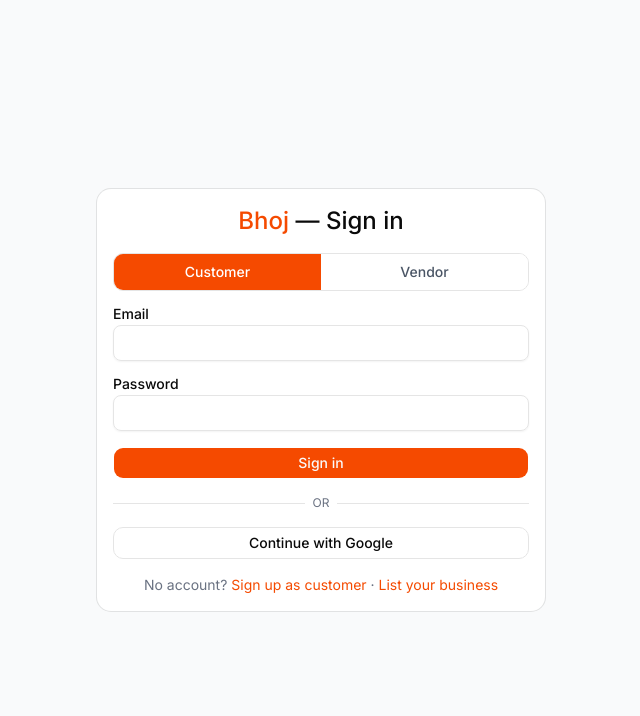
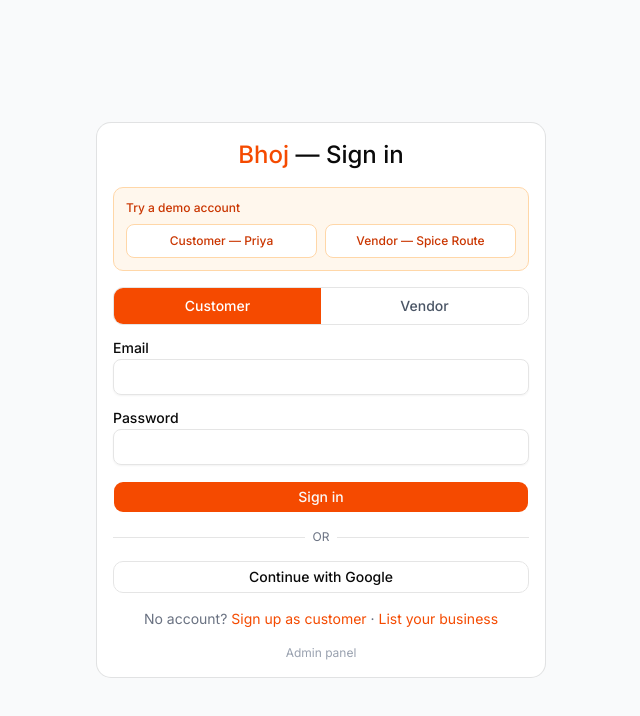
Before and after one commit to hkghanta/bhoj, a Next.js app: page /login in a window 1280 px wide. Shown: the top 716 px of the page, without its empty margins (319-959 px from the left). Built offline with nearby package versions, Linux system fonts and the light colour scheme; no server answers.

Commit message:
feat: add demo account quick-login buttons on sign-in page and admin panel

```diff
--- a/src/app/(auth)/login/page.tsx
+++ b/src/app/(auth)/login/page.tsx
@@ -30,6 +30,24 @@ export default function LoginPage() {
     }
   }
 
+  async function signInAsDemo(demoRole: 'customer' | 'vendor') {
+    setLoading(true)
+    setError('')
+    const demoEmail = demoRole === 'customer' ? 'priya@demo.bhoj' : 'spice@demo.bhoj'
+    const result = await signIn('credentials', {
+      email: demoEmail,
+      password: 'demo1234',
+      role: demoRole,
+      redirect: false,
+    })
+    if (result?.error) {
+      setError('Demo login failed')
+      setLoading(false)
+    } else {
+      window.location.href = demoRole === 'vendor' ? '/vendor/dashboard' : '/dashboard'
+    }
+  }
+
   return (
     <div className="min-h-screen bg-gray-50 flex items-center justify-center p-4">
       <Card className="w-full max-w-md">
@@ -39,6 +57,28 @@ export default function LoginPage() {
           </CardTitle>
         </CardHeader>
         <CardContent className="space-y-4">
+          {/* Demo accounts */}
+          <div className="rounded-lg border border-orange-200 bg-orange-50 p-3">
+            <p className="text-xs font-medium text-orange-700 mb-2">Try a demo account</p>
+            <div className="flex gap-2">
+              <button
+                type="button"
+                onClick={() => signInAsDemo('customer')}
+                disabled={loading}
+                className="flex-1 text-xs bg-white border border-orange-200 hover:bg-orange-100 text-orange-700 font-medium py-2 rounded-md transition-colors disabled:opacity-50"
+              >
+                Customer — Priya
+              </button>
+              <button
+                type="button"
+                onClick={() => signInAsDemo('vendor')}
+                disabled={loading}
+                className="flex-1 text-xs bg-white border border-orange-200 hover:bg-orange-100 text-orange-700 font-medium py-2 rounded-md transition-colors disabled:opacity-50"
+              >
+                Vendor — Spice Route
+              </button>
+            </div>
+          </div>
           <div className="flex rounded-lg border overflow-hidden">
             <button
               type="button"
@@ -80,6 +120,9 @@ export default function LoginPage() {
             {' · '}
             <Link href="/register/vendor" className="text-orange-600 hover:underline">List your business</Link>
           </p>
+          <p className="text-center text-xs text-gray-400">
+            <Link href="/admin/login" className="hover:text-orange-600">Admin panel</Link>
+          </p>
         </CardContent>
       </Card>
     </div>
--- a/src/app/admin/login/page.tsx
+++ b/src/app/admin/login/page.tsx
@@ -28,7 +28,8 @@ export default function AdminLoginPage() {
   return (
     <div className="min-h-screen flex items-center justify-center bg-gray-50">
       <div className="bg-white rounded-xl border p-8 w-full max-w-sm">
-        <h1 className="text-xl font-bold text-gray-900 mb-6">Bhoj Admin</h1>
+        <h1 className="text-xl font-bold text-gray-900 mb-1">Bhoj Admin</h1>
+        <p className="text-xs text-gray-400 mb-6">Password: <code className="bg-gray-100 px-1 rounded">change-me-in-production</code></p>
         {error && <p className="text-red-500 text-sm mb-4">{error}</p>}
         <form onSubmit={handleSubmit} className="space-y-4">
           <input
@@ -47,6 +48,14 @@ export default function AdminLoginPage() {
             {loading ? 'Signing in…' : 'Sign In'}
           </button>
         </form>
+        <button
+          type="button"
+          disabled={loading}
+          onClick={() => setSecret('change-me-in-production')}
+          className="w-full mt-3 border border-orange-200 hover:bg-orange-50 text-orange-700 text-xs font-medium py-2 rounded-lg disabled:opacity-50"
+        >
+          Use demo secret
+        </button>
       </div>
     </div>
   )
```
